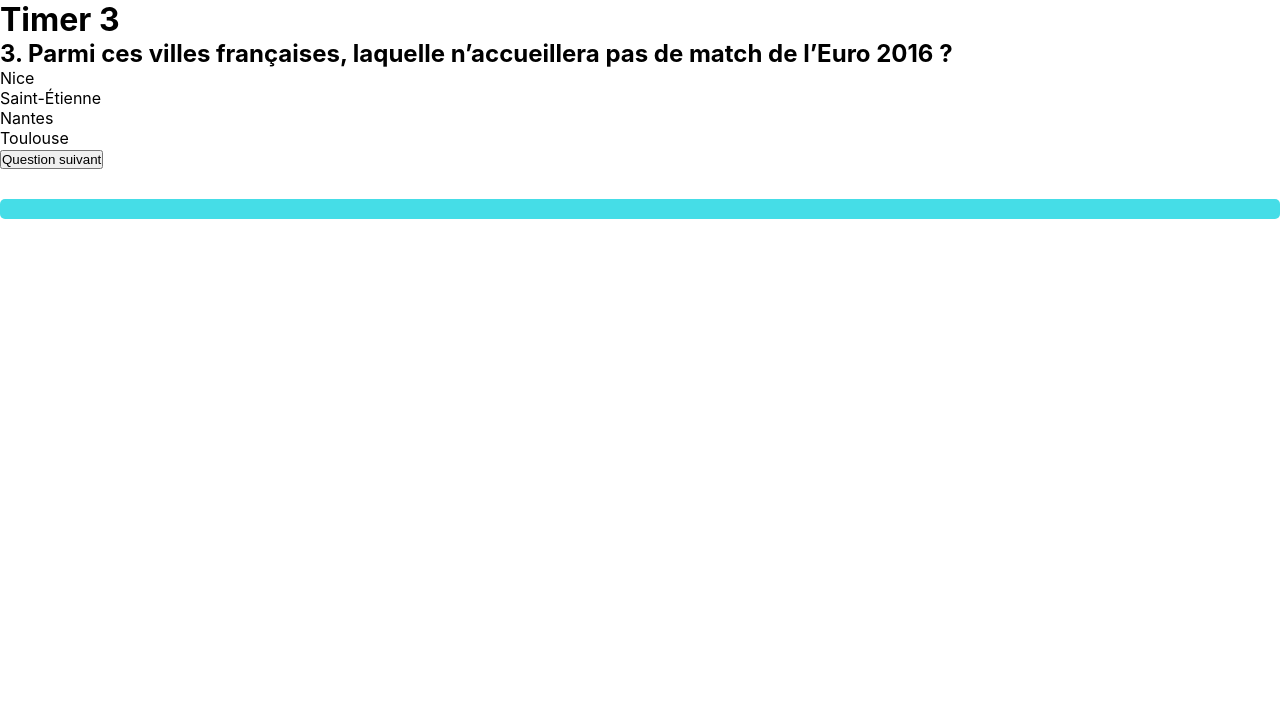
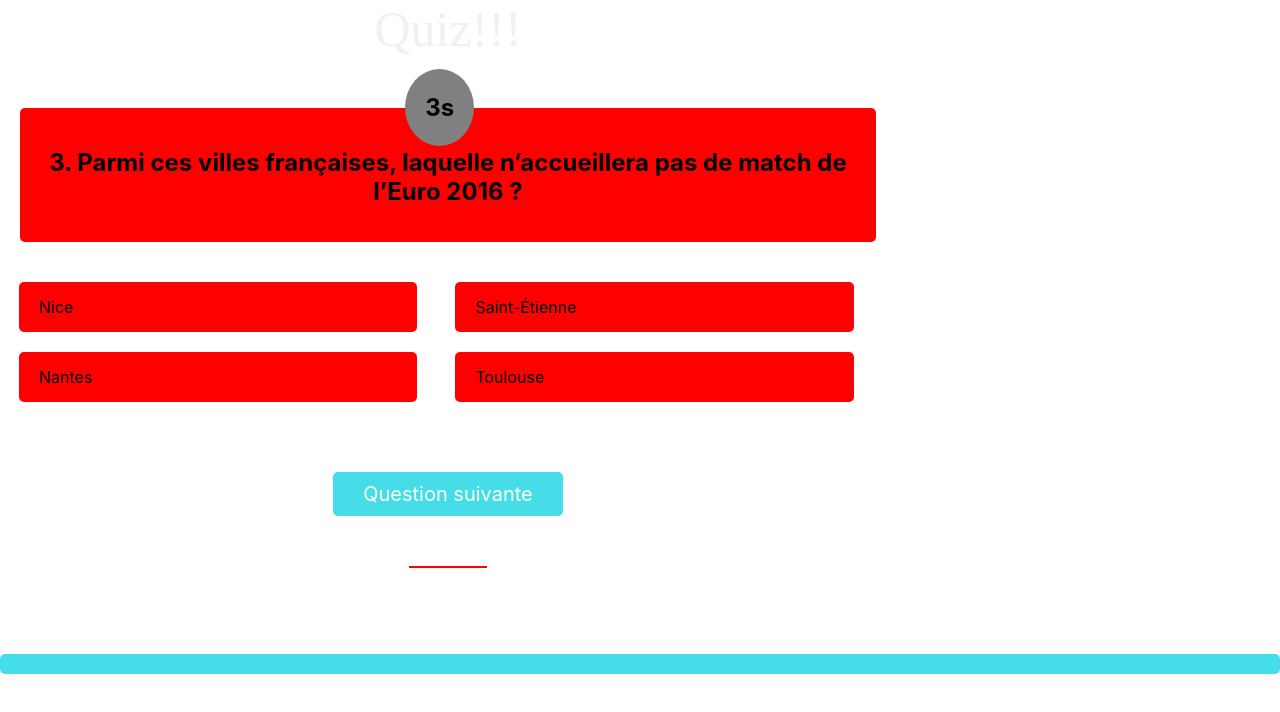
Before and after one commit to ahmedKhaireddine/Quiz-front-end, a React (Create React App) app: page /test in a window 1280 px wide. Shown: the top 712 px of the page. Built offline with nearby package versions, Linux system fonts and the light colour scheme; the HTML template or start-up script is replaced by a standard one; a web font is replaced by a local one.

Commit message:
First version of the quiz component style

```diff
--- a/src/components/quiz-interface/Quiz.jsx
+++ b/src/components/quiz-interface/Quiz.jsx
@@ -1,8 +1,12 @@
 import { useEffect, useState } from "react"
 
+import Button from "./core/Button"
+import ChoiceList from "./core/ChoiceList"
+import Logo from "../Logo"
 import Questions from "../../questions.json"
-import ChoiceList from "./core/ChoiceList"
+import { QuizContainer, Timer, Question, Index } from "../../styles/QuizStyled"
 import { useTimer } from "../../hooks/useTimer"
+
 
 const Quiz = () => {
   const [index, setIndex] = useState(0)
@@ -14,6 +18,7 @@ const Quiz = () => {
     },
     order: "DECREMENTAL"
   })
+
   const { choices, title } = Questions[index]
 
   useEffect(() => {
@@ -21,12 +26,20 @@ const Quiz = () => {
   }, [index, start])
 
   return (
-    <div>
-      <h1>Timer {time}</h1>
-      <h2>{index + 1}. {title}</h2>
+    <QuizContainer>
+      <Logo margin="0px 0px 30px 0px" size="50px"/>
+      <Question>
+        <Timer>{time}s</Timer>
+        {index + 1}. {title}
+      </Question>
       <ChoiceList choices={choices}/>
-      <button onClick={() => setIndex(index + 1)}>Question suivant</button>
-    </div>
+      <Button
+        handleClick={() => setIndex(index + 1)}
+      >
+        Question suivante
+      </Button>
+      <Index>{index + 1} / {Questions.length}</Index>
+    </QuizContainer>
   )
 }
 
--- a/src/components/quiz-interface/core/ChoiceList.jsx
+++ b/src/components/quiz-interface/core/ChoiceList.jsx
@@ -1,17 +1,19 @@
 import React from "react"
+
+import { ListItems, Item } from "../../../styles/ChoiceListStyled"
 
 const ChoiceList = (props) => {
 
   const { choices } = props
 
   const choicesItemsJsx = choices.map(({id, value, weight}, index) => {
-    return <li
+    return <Item
       key={index}
       onClick={() => {}}
-    >{value}</li>
+    >{value}</Item>
   })
 
-  return <ul>{choicesItemsJsx}</ul>
+  return <ListItems>{choicesItemsJsx}</ListItems>
 }
 
 ChoiceList.defaultProps = {
--- a/src/components/quiz-interface/core/Stepper.jsx
+++ b/src/components/quiz-interface/core/Stepper.jsx
@@ -3,20 +3,19 @@ import { useContext } from "react"
 import Home from "../Home"
 import Over from "../Over"
 import PlayerInfos from "../PlayerInfos"
-import QuizComponent from "../QuizComponent"
+import Quiz from "../Quiz"
 import { QuizContext } from "../../../contexts/Quiz"
 
 const Stepper = () => {
+  const { step } = useContext(QuizContext)
 
-  const { step } = useContext(QuizContext)
-  console.log("étape", step)
   switch (step) {
     case 1:
       return <Home />
     case 2:
       return <PlayerInfos />
     case 3:
-      return <QuizComponent />
+      return <Quiz />
     case 4:
       return <Over />
 
--- /dev/null
+++ b/src/styles/ChoiceListStyled.js
@@ -0,0 +1,17 @@
+import styled from "styled-components"
+
+export const ListItems = styled.ul`
+  width: 100%;
+  display: flex;
+  flex-direction: row;
+  flex-wrap: wrap;
+  list-style: none;
+  margin: 20px;
+`
+export const Item = styled.li`
+  width: 40%;
+  margin: 0px 19px 20px;
+  padding: 15px 20px;
+  background-color: red;
+  border-radius: 5px
+`
--- /dev/null
+++ b/src/styles/QuizStyled.js
@@ -0,0 +1,34 @@
+import styled from "styled-components"
+
+export const QuizContainer = styled.div`
+  width: 70%;
+  display: flex;
+  justify-content: center;
+  align-items: center;
+  flex-direction: column;
+`
+export const Timer = styled.span`
+  background-color: grey;
+  padding: 24px 20px;
+  border-radius: 50%;
+  align-items: center;
+  font-weight: bold;
+  position: absolute;
+  top: -39px;
+  left: 45%;
+`
+export const Question = styled.h2`
+  padding: 40px 20px 36px;
+  margin: 20px;
+  background-color: red;
+  border-radius: 5px;
+  text-align: center;
+  position: relative;
+`
+export const Index = styled.span`
+  padding: 8px 20px;
+  border-top: 2px solid red;
+  margin: 20px;
+  font-weight: bold;
+  color: white;
+`
```
